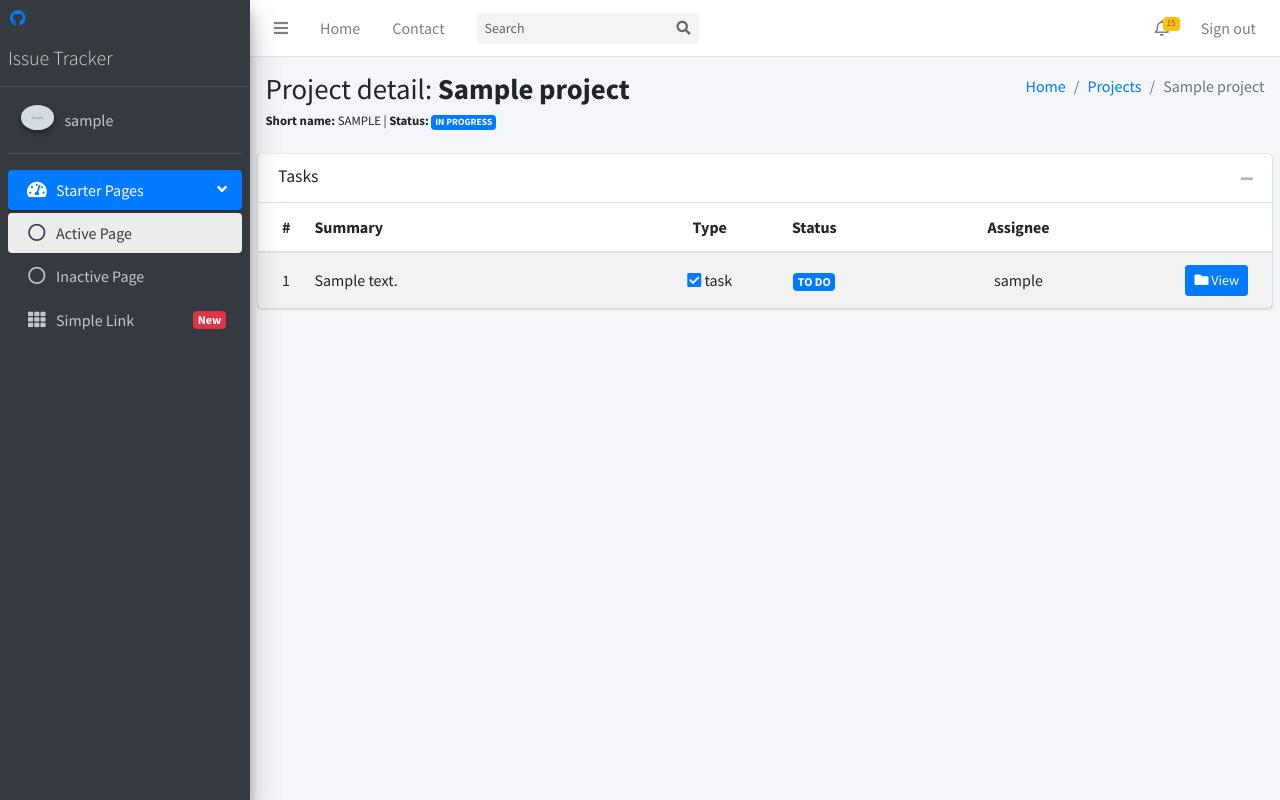
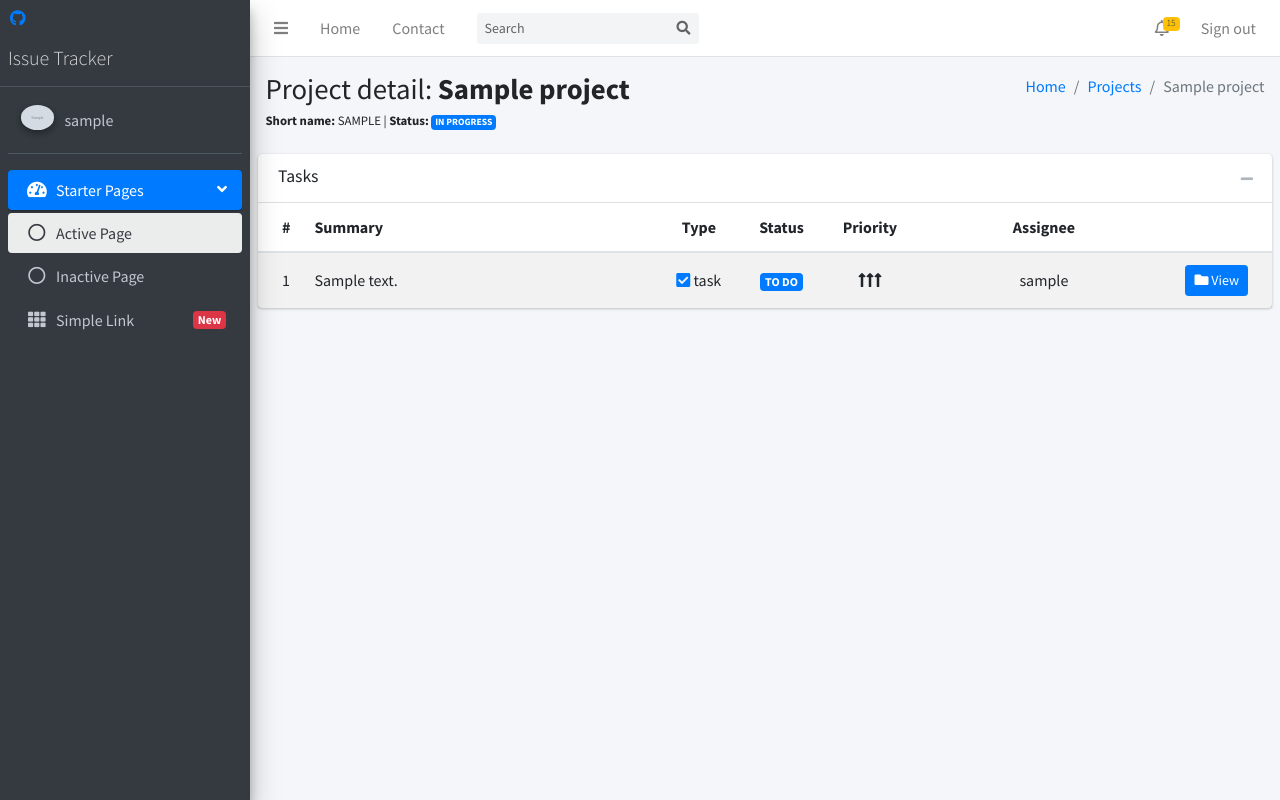
Before and after one commit to efefre/issue_tracker, a Django app: a page that uses issue_tracker_root/templates/issues/project_detail.html in a window 1280 px wide. Run offline with Django 3.2, Linux system fonts and the light colour scheme; a user stored in the database is signed in; tables that the repository leaves empty hold one stand-in row (values such as "Sample post"); grey boxes marked "Sample" are stand-in pictures; some libraries are stand-ins or nearby versions.

Commit message:
Add priority to project_detail.html

```diff
--- a/issue_tracker_root/templates/issues/project_detail.html
+++ b/issue_tracker_root/templates/issues/project_detail.html
@@ -71,7 +71,10 @@
                             <th class="text-center">
                                 Status
                             </th>
-                            <th style="width: 30%" class="text-center">
+                            <th class="text-center">
+                                Priority
+                            </th>
+                            <th style="width: 25%" class="text-center">
                                 Assignee
                             </th>
                             <th style="width: 10%">
@@ -109,6 +112,20 @@
                                 badge-danger
                               {% endif %}
                             ">{{issue.status|upper}}</span>
+                                </a>
+                                <br/>
+                            </td>
+                            <td class="text-center">
+                                <a>
+                                    {% if issue.priority == 'low' %}
+                                        <i class="fas fa-long-arrow-alt-up"></i>
+                                    {% elif issue.priority == 'medium' %}
+                                        <i class="fas fa-long-arrow-alt-up"></i><i class="fas fa-long-arrow-alt-up"></i>
+                                    {% elif issue.priority == 'high' %}
+                                        <i class="fas fa-long-arrow-alt-up"></i><i class="fas fa-long-arrow-alt-up"></i><i class="fas fa-long-arrow-alt-up"></i>
+                                    {% else %}
+                                        {{issue.priority}}
+                                    {% endif %}
                                 </a>
                                 <br/>
                             </td>
@@ -163,7 +180,10 @@
                             <th class="text-center">
                                 Status
                             </th>
-                            <th style="width: 30%" class="text-center">
+                            <th class="text-center">
+                                Priority
+                            </th>
+                            <th style="width: 25%" class="text-center">
                                 Assignee
                             </th>
                             <th style="width: 10%">
@@ -206,6 +226,20 @@
                             </td>
                             <td class="text-center">
                                 <a>
+                                    {% if issue.priority == 'low' %}
+                                        <i class="fas fa-long-arrow-alt-up"></i>
+                                    {% elif issue.priority == 'medium' %}
+                                        <i class="fas fa-long-arrow-alt-up"></i><i class="fas fa-long-arrow-alt-up"></i>
+                                    {% elif issue.priority == 'high' %}
+                                        <i class="fas fa-long-arrow-alt-up"></i><i class="fas fa-long-arrow-alt-up"></i><i class="fas fa-long-arrow-alt-up"></i>
+                                    {% else %}
+                                        {{issue.priority}}
+                                    {% endif %}
+                                </a>
+                                <br/>
+                            </td>
+                            <td class="text-center">
+                                <a>
                                     {{issue.assignee}}
                                 </a>
                                 <br/>
```
